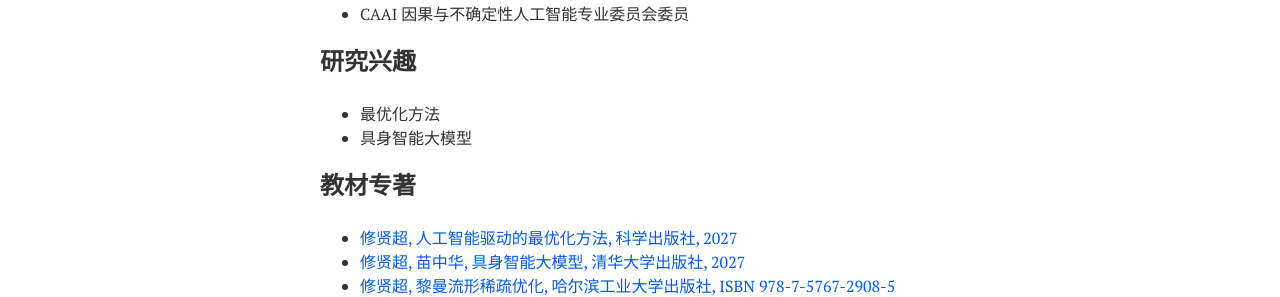
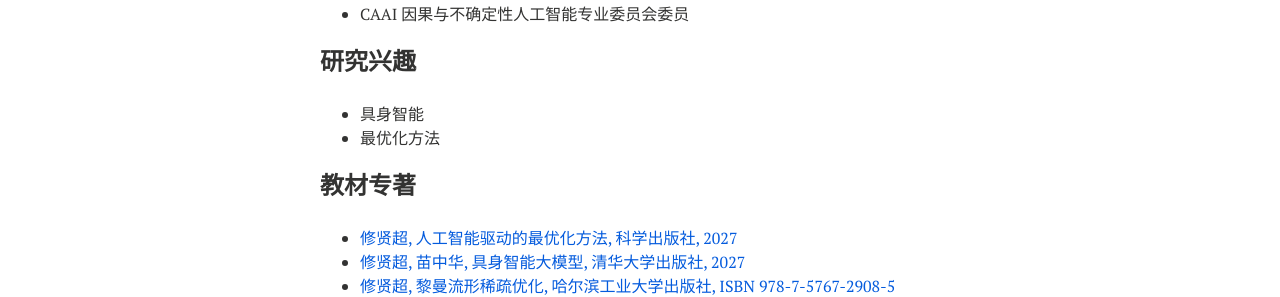
Before and after one commit to xianchaoxiu/xianchaoxiu.github.io, a Jekyll site: the page built from chinese/index.md, in a window 1280 px wide. Shown: the part 569-866 px from the top of the page. Built offline with Jekyll 4.4.1, drawn with Linux system fonts in a browser that asks for light colours; nearby versions of some CDN libraries.

Commit message:
Update index.md

```diff
--- a/chinese/index.md
+++ b/chinese/index.md
@@ -29,8 +29,8 @@ share: false
 
 
 ### 研究兴趣
+* 具身智能 <br>
 * 最优化方法 <br>
-* 具身智能大模型 <br>
 
 
 ### 教材专著
```
